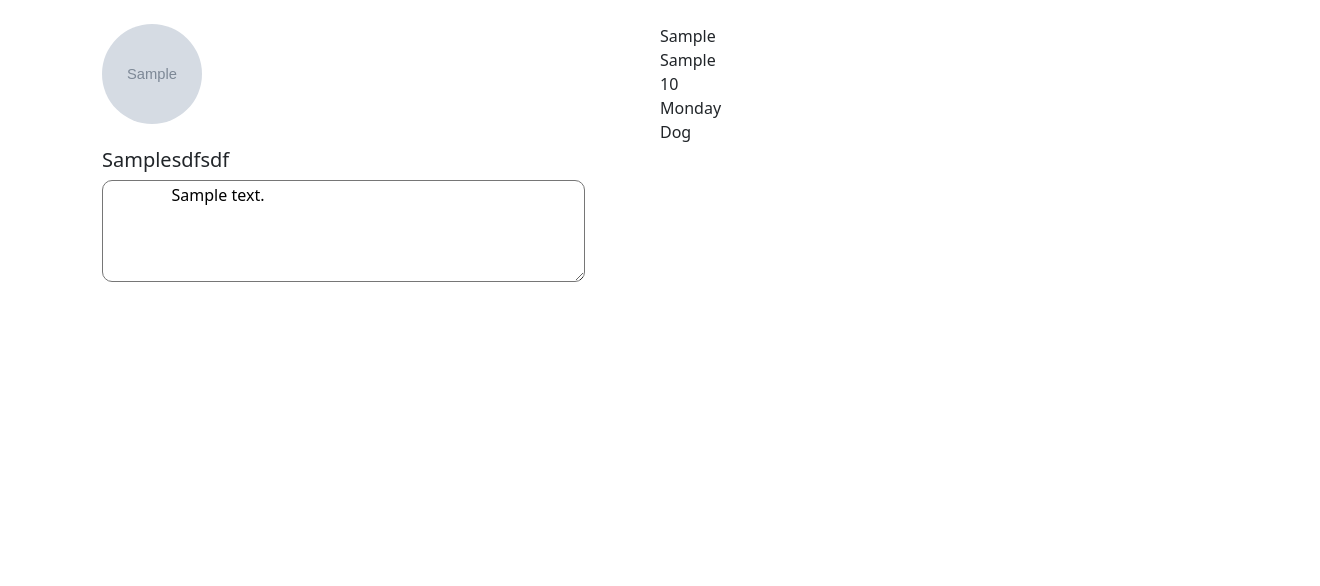
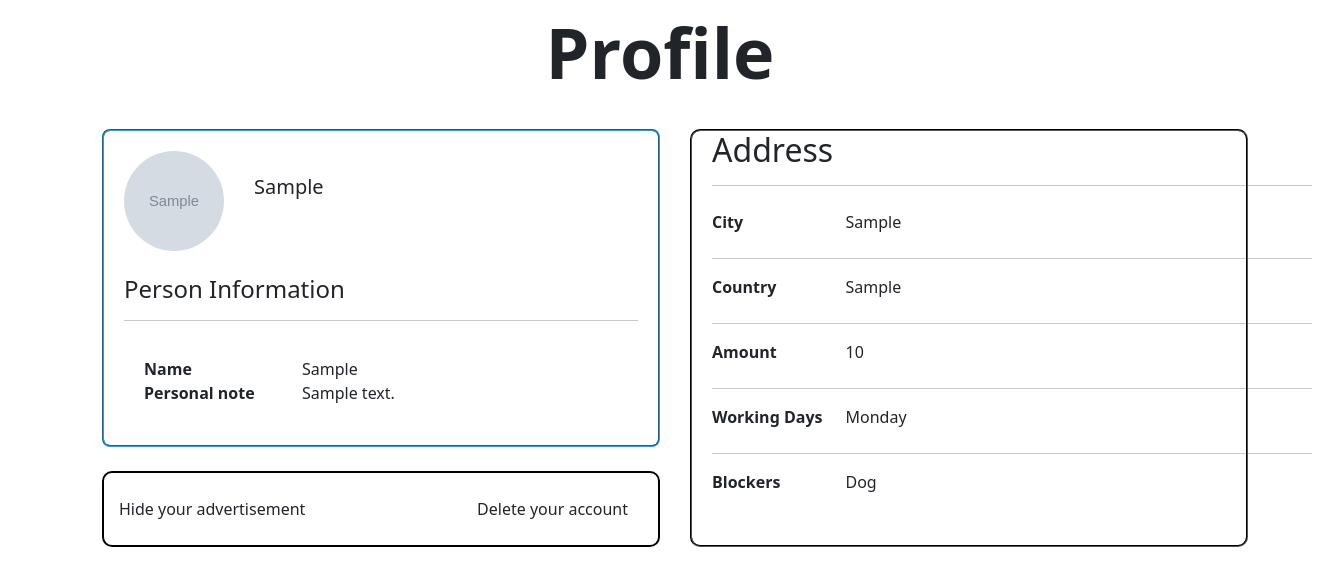
Before and after one commit to Virendra1485/homework, a Django app: page /user/account/profile/ in a window 1320 px wide. Shown: the part 64-650 px from the top of the page. Run offline with Django 5.2, Linux system fonts and the light colour scheme; a user stored in the database is signed in; tables that the repository leaves empty hold one stand-in row (values such as "Sample post"); grey boxes marked "Sample" are stand-in pictures.

Commit message:
Changes for profile page

```diff
--- a/account/templates/account/profile.html
+++ b/account/templates/account/profile.html
@@ -14,27 +14,107 @@
         height: 100%;
         object-fit: cover; /* Maintain aspect ratio and cover the container */
     }
+
+    . left-box {
+        border: 2px solid #3498db;
+        border-radius: 8px;
+        padding: 20px;
+    }
+    .border-example {
+            border: 2px solid #3498db;
+            border-radius: 8px;
+            padding: 20px;
+        }
+
+    .dashed-border {
+        border-style: groove;
+    }
+    .info-container {
+            text-align: left;
+            padding: 20px;
+            background-color: #fff;
+        }
+
+        .label {
+            font-size: 18px;
+            font-weight: bold;
+            margin-bottom: 5px;
+            text-align: right;
+        }
+
+        .value {
+            font-size: 16px;
+            margin-bottom: 10px;
+        }
 </style>
+<div style="font-size: 70px; text-align: center;">
+    <strong>Profile</strong>
+</div>
 <div class="container" style="display: flex;">
     <div class="col-md-6 mt-4">
-        <div class="customer-image">
+        <div class="border-example dashed-border ">
+            <div style="display: flex;">
+                <div class="customer-image" style="display: flex;">
                     <img src="/{{ user.profile_picture }}" alt="profile_picture">
                 </div>
-        <h5 class="card-title mt-4">{{ user.first_name }}sdfsdf</h5>
-        <div>
-            <textarea rows="4" cols="50" style="border-radius: 10px;" readonly>
-                {{user.description}}
-            </textarea>
+                <h5 class="card-title mt-4" style="margin-left: 20px;">{{ user.first_name }}</h5>
+            </div>
+            <h4 class="mt-4">Person Information</h4>
+            <hr>
+            <div class="info-container">
+                <div style="display:flex;">
+                    <div class="col-md-4"><strong>Name</strong></div>
+                    <div class="col-md-4">{{ user.first_name }}</div>
+                </div>
+                <div style="display:flex;">
+                    <div class="col-md-4"><strong>Personal note</strong></div>
+                    <div class="col-md-4">{{ user.description }}</div>
                 </div>
             </div>
-    <div class="col-md-6 mt-4">
-        <div>{{user.location_country}}</div>
-        <div>{{user.location_city}}</div>
-        <div>{{user.amount}}</div>
-        <div>{{user.working_days}}</div>
-        <div>{{user.blocker}}</div>
         </div>
-
-
+        <div class="mt-4" style="border: 2px solid black; border-radius: 10px;">
+            <div class="mt-4 mb-4" style="margin-left: 15px; display:flex;">
+                <div class="col-md-6">
+                    {% if user.published%}
+                    Hide your advertisement
+                    {% else %}
+                    Make your advertisement publish
+                    {% endif %}
+                </div>
+                <div class="col-md-6" style="text-align: right; padding-right: 30px;">
+                    Delete your account
+                </div>
+            </div>
+        </div>
+    </div>
+    <div class="col-md-6 mt-4"
+         style="margin-left: 30px; border: 2px solid black; border-radius: 10px; border-style: groove;">
+        <h2 style="margin-left: 20px;">Address</h2>
+        <hr style="margin-left: 20px; width: 600px;">
+        <div class="mt-4 mb-4" style="display: flex; margin-left: 20px;">
+            <div class="col-md-3"><strong>City</strong></div>
+            <div class="col-md-6">{{ user.location_city }}</div>
+        </div>
+        <hr style="margin-left: 20px; width: 600px;">
+        <div class="mt-3 mb-4" style="display: flex; margin-left: 20px;">
+            <div class="col-md-3"><strong>Country</strong></div>
+            <div class="col-md-6">{{ user.location_country }}</div>
+        </div>
+        <hr style="margin-left: 20px; width: 600px;">
+        <div class="mt-3 mb-4" style="display: flex; margin-left: 20px;">
+            <div class="col-md-3"><strong>Amount</strong></div>
+            <div class="col-md-6">{{ user.amount }}</div>
+        </div>
+        <hr style="margin-left: 20px; width: 600px;">
+        <div class="mt-3 mb-4" style="display: flex; margin-left: 20px;">
+            <div class="col-md-3"><strong>Working Days</strong></div>
+            <div class="col-md-6">{{ user.working_days }}</div>
+        </div>
+        <hr style="margin-left: 20px; width: 600px;">
+        <div class="mt-3 mb-4" style="display: flex; margin-left: 20px;">
+            <div class="col-md-3"><strong>Blockers</strong></div>
+            <div class="col-md-6">{{ user.blocker }}</div>
+        </div>
+    </div>
 </div>
 {% endblock %}
--- a/chat/consumers.py
+++ b/chat/consumers.py
@@ -57,7 +57,6 @@ class ChatConsumer(WebsocketConsumer):
         # }))
 
     def chat_message(self, event):
-        print(event, "kljklfjkljskljkljkljkljlk")
         message = event['message']
         self.send(text_data=json.dumps({
             'type': 'chat',
--- a/chat/views.py
+++ b/chat/views.py
@@ -32,10 +32,6 @@ class ConversationDetailView(LoginRequiredMixin, DetailView):
 class ChatView(LoginRequiredMixin, TemplateView):
     template_name = 'chat/chat.html'
 
-    # def get_object(self, queryset=None):
-    #     worker_id = self.kwargs.get("worker_id")
-    #     pass
-
     def get_context_data(self, **kwargs):
         worker_id = self.kwargs.get("worker_id")
         worker = UserAccount.objects.get(pk=worker_id)
```
Lines whose indentation alone changed are shown as unchanged.
